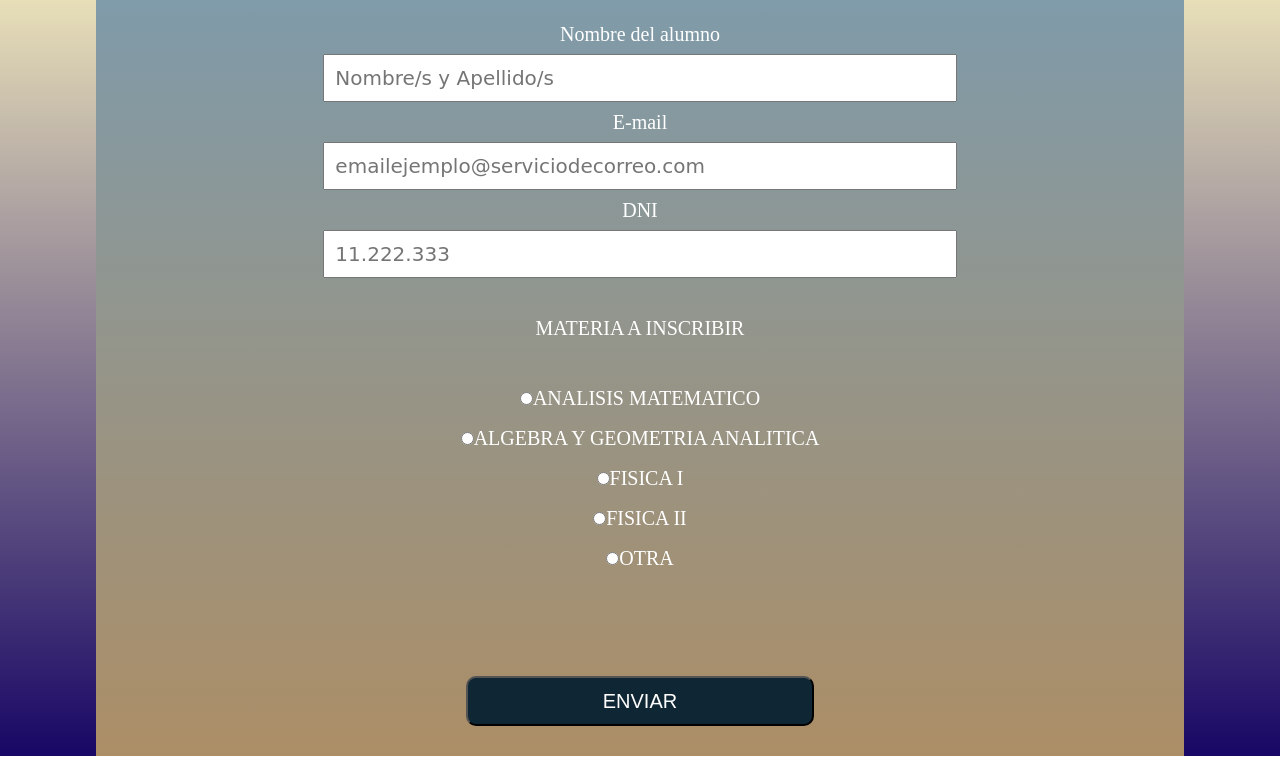
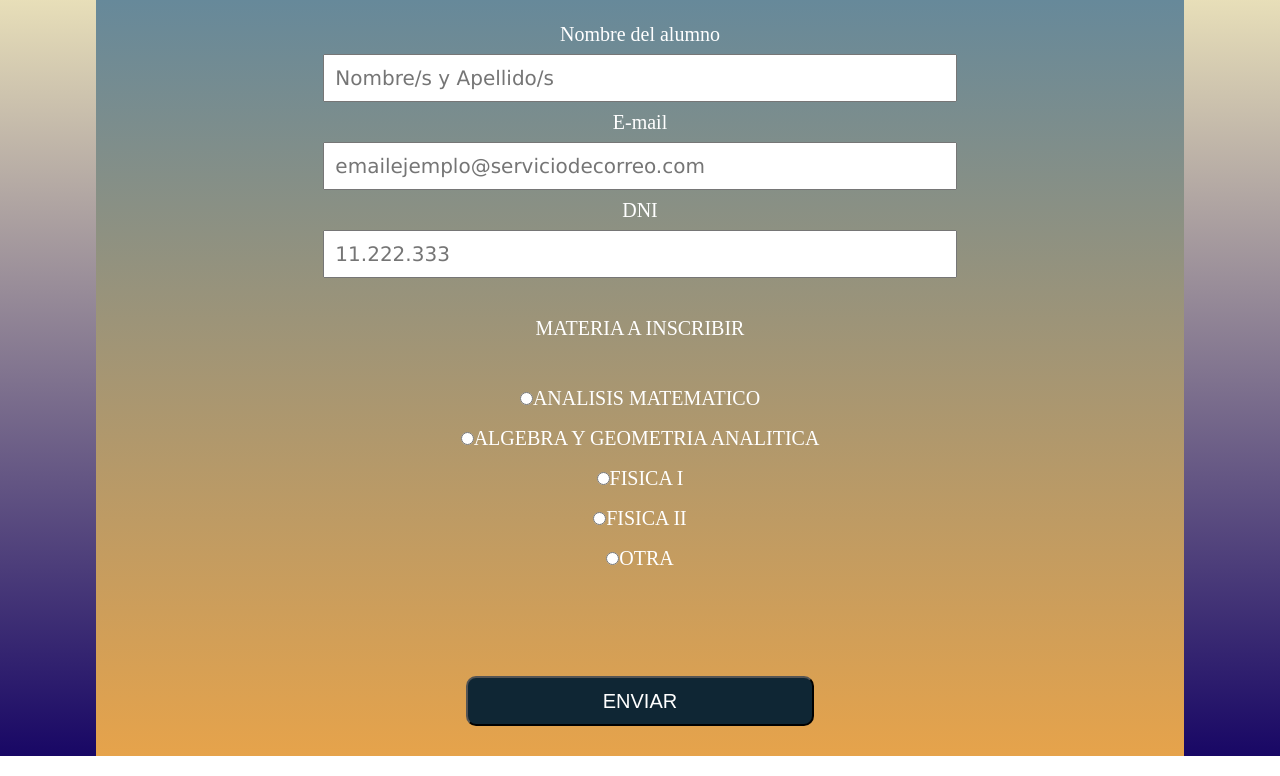
Before and after one commit to lionegmanuel/Registration-form-for-exam-tables, a plain HTML site: page index.html in a window 1280 px wide. Shown: the part 106-882 px from the top of the page. Drawn offline with Linux system fonts and the light colour scheme.

Commit message:
retoques esteticos

```diff
--- a/styles.css
+++ b/styles.css
@@ -141,8 +141,8 @@ table {
   flex-flow: column;
   width: 85%;
   margin: 20px auto;
-  background: linear-gradient(#7a9cb1, #ac8e66);
-  max-height: 950px;
+  background: linear-gradient(#5886a3, #e6a34b);
+  height: max-content;
   min-width: 240px;
 
 }
@@ -186,8 +186,7 @@ table {
   padding: 10px;
   font-size: 20px;
   margin: auto;
-  font-family: cursive;
-
+  font-family: 'Lucida Sans', 'Lucida Sans Regular', 'Lucida Grande', 'Lucida Sans Unicode', Geneva, Verdana, sans-serif
 }
 
 .formExam input:hover {
```
